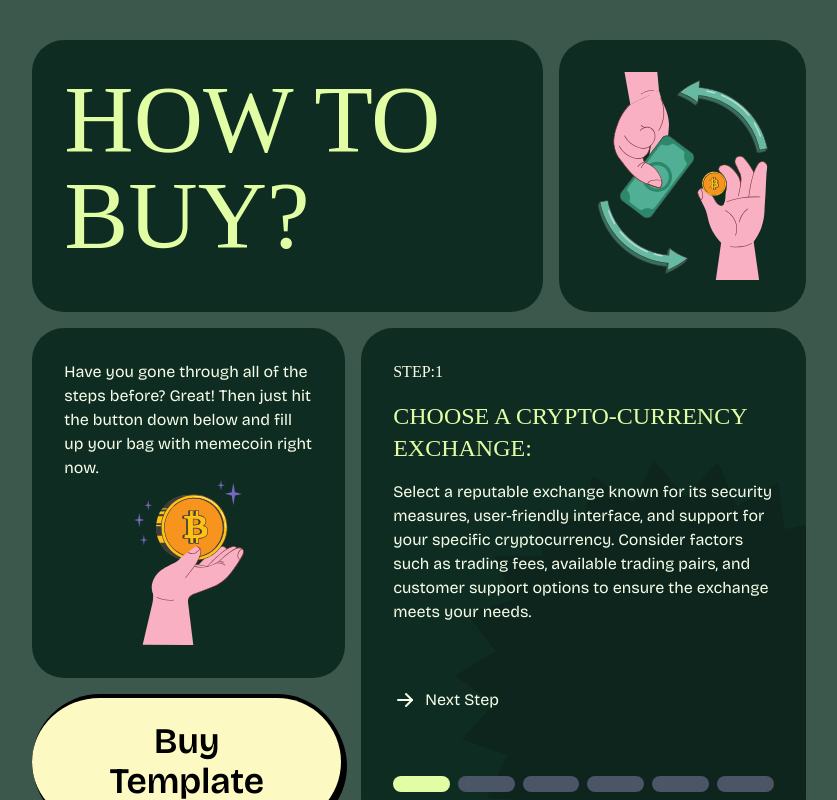
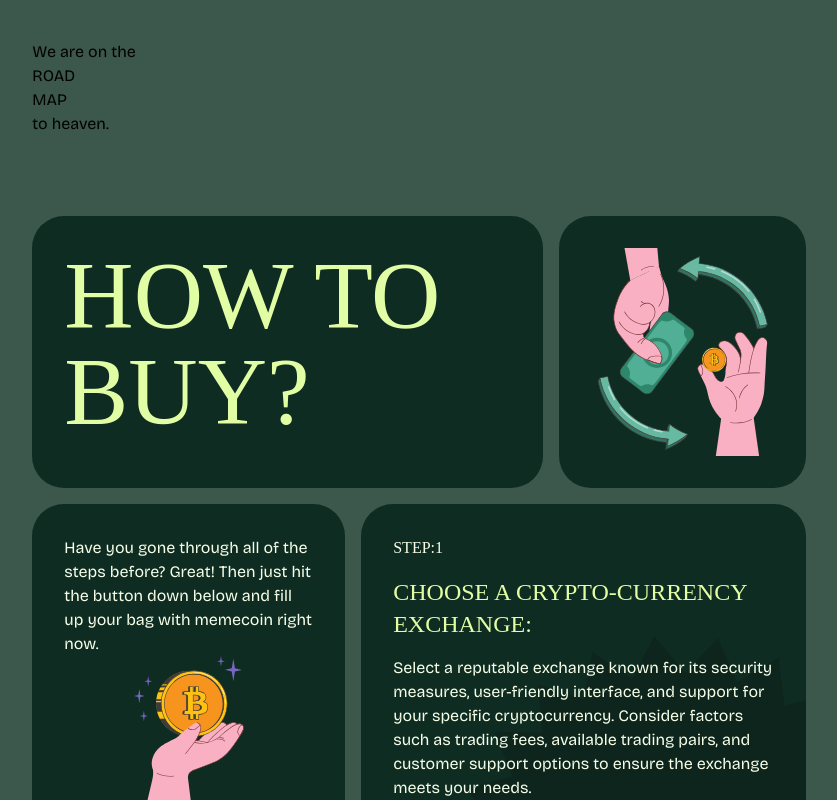
Before and after one commit to brajeshsin/big_bait, a Next.js app: page / in a window 1280 px wide. Shown: the top 800 px of the page, without its empty margins (221-1058 px from the left). Built offline with nearby package versions, Linux system fonts and the light colour scheme; a web font is replaced by a local one.

Commit message:
how to buy completed

```diff
--- a/app/page.js
+++ b/app/page.js
@@ -6,6 +6,7 @@ import About from "@/common_components/home/About";
 import MemCoin from "@/common_components/home/MemCoin";
 import FAQ from "@/common_components/home/FAQ";
 import HowToBuy from "@/common_components/home/HowToBuy";
+import RoadMap from "@/common_components/home/RoadMap";
 
 export default function Home() {
   return (
@@ -14,6 +15,7 @@ export default function Home() {
       <Hero />
       <Scroll />
       <About /> */}
+      <RoadMap />
       <HowToBuy />
       <FAQ />
       <MemCoin />
--- /dev/null
+++ b/common_components/home/RoadMap.jsx
@@ -0,0 +1,22 @@
+import React from "react";
+import Container from "../Container";
+
+const RoadMap = () => {
+  return (
+    <div className="bg-bgGreen">
+      <Container>
+        <div className="grid-cols-12 grid">
+          <div className="col-span-12">
+            <p>We are on the</p>
+            <p>
+              ROAD <br /> MAP
+            </p>
+            <p>to heaven.</p>
+          </div>
+        </div>
+      </Container>
+    </div>
+  );
+};
+
+export default RoadMap;
```
